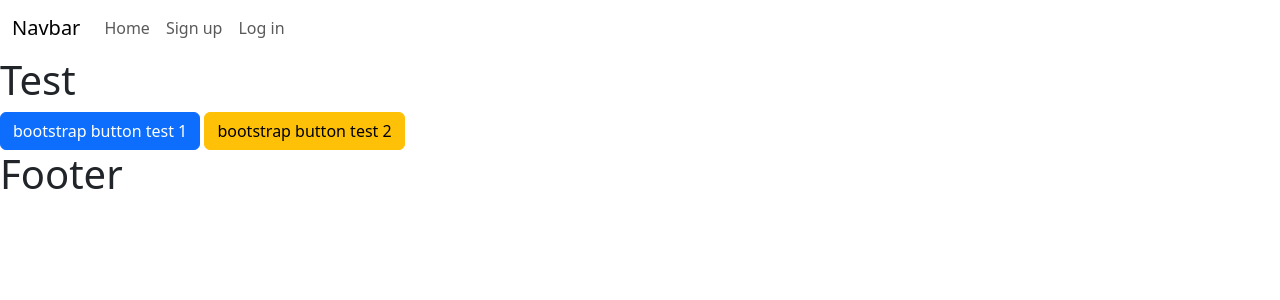
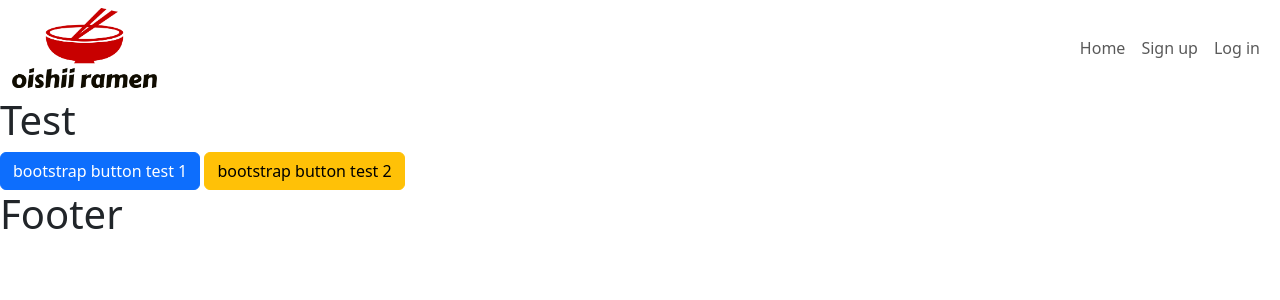
Before and after one commit to SamarZiadat/oishii-ramen, a Django app: page / in a window 1280 px wide. Shown: the top 300 px of the page. Run offline with Django 3.2, Linux system fonts and the light colour scheme.

Commit message:
style: add logo to nav bar

```diff
--- a/templates/includes/navigation.html
+++ b/templates/includes/navigation.html
@@ -3,13 +3,14 @@
     <!-- Nav -->
     <nav class="navbar navbar-expand-lg">
         <div class="container-fluid">
-            <a class="navbar-brand" href="{% url 'get_home' %}">Navbar</a>
+            <img src="static/images/oishii-ramen-logo.webp" alt="Oishii Ramen logo" max-width="100%"
+                        height="80em">
             <button class="navbar-toggler" type="button" data-bs-toggle="collapse" data-bs-target="#navbarNavDropdown"
                 aria-controls="navbarNavDropdown" aria-expanded="false" aria-label="Toggle navigation">
                 <span class="navbar-toggler-icon"></span>
             </button>
             <div class="collapse navbar-collapse" id="navbarNavDropdown">
-                <ul class="navbar-nav">
+                <ul class="navbar-nav ms-auto">
                     <li class="nav-item">
                         <a class="nav-link" aria-current="page" href="#">Home</a>
                     </li>
```
Also changed, not shown: static/images/oishii-ramen-logo.webp (added).
